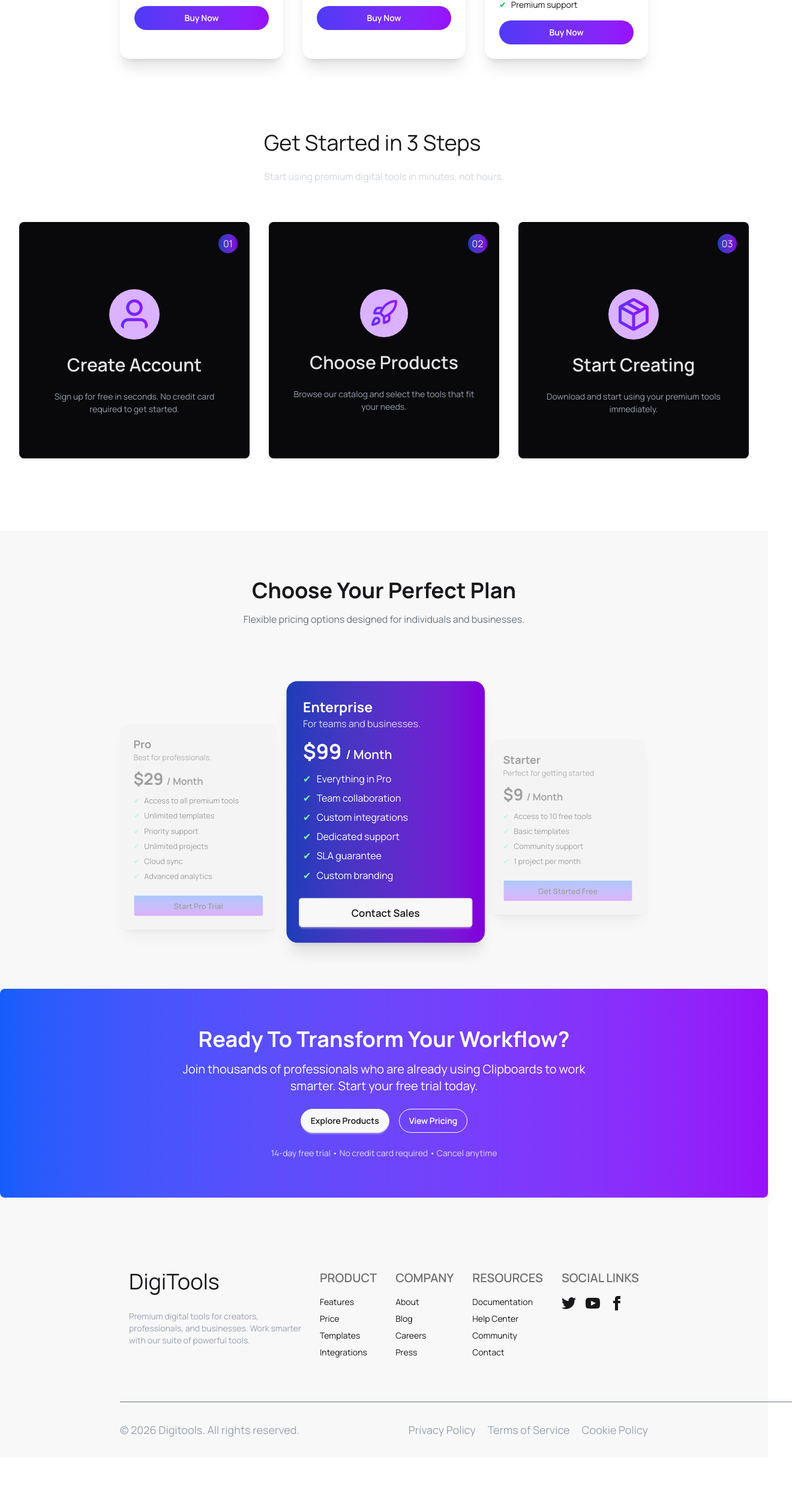
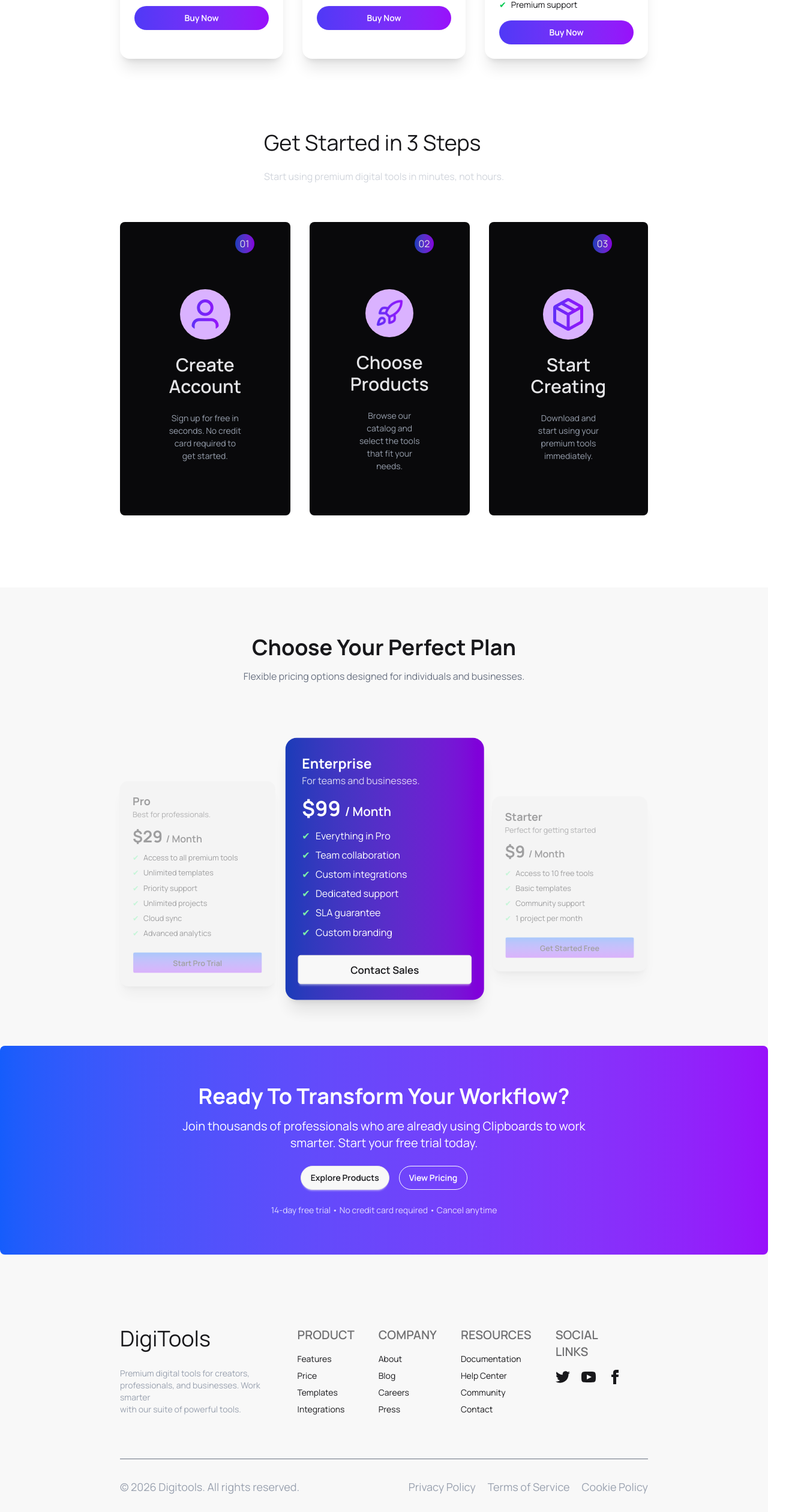
Before and after one commit to shommoKhastagir6224/B13_A6-, a React (Vite) app: page / in a window 1280 px wide. Shown: the part 2370-4890 px from the top of the page at 60% size, 1320 px wide, since content can reach past the window. Before the commit the page ends 4799 px from the top, so only its background shows below. Built offline with nearby package versions, Linux system fonts and the light colour scheme.

Commit message:
project set up   done

```diff
--- a/src/Componant/Process.jsx
+++ b/src/Componant/Process.jsx
@@ -1,7 +1,7 @@
 import React from "react";
-import User from "../assets/user.png"
-import Rocket from "../assets/rocket.png"
-import Package from "../assets/package.png"
+import User from "../assets/user.png";
+import Rocket from "../assets/rocket.png";
+import Package from "../assets/package.png";
 
 const Process = () => {
   return (
@@ -12,39 +12,63 @@ const Process = () => {
           Start using premium digital tools in minutes, not hours.
         </p>
       </div>
-            <div className="flex gap-8">
-                <div className="card bg-neutral text-neutral-content w-96">
-                    <div className="flex justify-end p-5  "><p className="bg-linear-to-r from-blue-800 to-purple-700 w-8 h-8 rounded-4xl flex justify-center items-center">01</p></div>
+      <div className="flex flex-col md:flex-row gap-8">
+        <div className="card bg-neutral text-neutral-content px-10 hover:shadow-2xl shadow-pink-300 transition duration-300 ease-in-out transform hover:-translate-y-1 hover:scale-105">
+          <div className="flex justify-end p-5  ">
+            <p className="bg-linear-to-r from-blue-800 to-purple-700 w-8 h-8 rounded-4xl flex justify-center items-center">
+              01
+            </p>
+          </div>
           <div className="card-body items-center text-center">
-                        <img src={User} className="bg-purple-300 p-3 my-4 rounded-full" alt="" />
+            <img
+              src={User}
+              className="bg-purple-300 p-3 my-4 rounded-full"
+              alt=""
+            />
             <h2 className="card-title text-3xl">Create Account</h2>
-                        <p className="py-4 mb-8 text-gray-400 md:mx-4">Sign up for free in seconds. No credit card required to get started.</p>
+            <p className="py-4 mb-8 text-gray-400 md:mx-4">
+              Sign up for free in seconds. No credit card required to get
+              started.
+            </p>
           </div>
         </div>
-                <div className="card bg-neutral text-neutral-content w-96">
-                                        <div className="flex justify-end p-5  "><p className="bg-linear-to-r from-blue-800 to-purple-700 w-8 h-8 rounded-4xl flex justify-center items-center">02</p></div>
+        <div className="card bg-neutral text-neutral-content px-10 hover:shadow-2xl shadow-pink-300  transition duration-300 ease-in-out transform hover:-translate-y-1 hover:scale-105">
+          <div className="flex justify-end p-5  ">
+            <p className="bg-linear-to-r from-blue-800 to-purple-700 w-8 h-8 rounded-4xl flex justify-center items-center">
+              02
+            </p>
+          </div>
 
           <div className="card-body items-center text-center">
             <div className="w-20 h-20 bg-purple-300  my-4 flex justify-center items-center rounded-full">
               <img src={Rocket} className="w-12" alt="" />
             </div>
             <h2 className="card-title text-3xl">Choose Products</h2>
-                        <p className="py-4 mb-8 text-gray-400 md:mx-4">Browse our catalog and select the tools
-                            that fit your needs.</p>
+            <p className="py-4 mb-8 text-gray-400 md:mx-4">
+              Browse our catalog and select the tools that fit your needs.
+            </p>
           </div>
-                </div><div className="card bg-neutral text-neutral-content w-96">
-                                        <div className="flex justify-end p-5  "><p className="bg-linear-to-r from-blue-800 to-purple-700 w-8 h-8 rounded-4xl flex justify-center items-center">03</p></div>
+        </div>
+        <div className="card bg-neutral text-neutral-content px-10 hover:shadow-2xl shadow-pink-300 transition duration-300 ease-in-out transform hover:-translate-y-1 hover:scale-105">
+          <div className="flex justify-end p-5  ">
+            <p className="bg-linear-to-r from-blue-800 to-purple-700 w-8 h-8 rounded-4xl flex justify-center items-center">
+              03
+            </p>
+          </div>
 
           <div className="card-body items-center text-center ">
-                        <img src={Package} className="bg-purple-300 p-3 my-4 rounded-full" alt="" />
+            <img
+              src={Package}
+              className="bg-purple-300 p-3 my-4 rounded-full"
+              alt=""
+            />
             <h2 className="card-title text-3xl">Start Creating</h2>
-                        <p  className="py-4 mb-8 text-gray-400 md:mx-4">Download and start using your premium
-                            tools immediately.</p>
-
+            <p className="py-4 mb-8 text-gray-400 md:mx-4">
+              Download and start using your premium tools immediately.
+            </p>
           </div>
         </div>
       </div>
-
     </div>
   );
 };
--- a/src/Componant/footer/Footer.jsx
+++ b/src/Componant/footer/Footer.jsx
@@ -3,36 +3,37 @@ import React from "react";
 const Footer = () => {
   return (
     <div className="bg-base-200">
-      <footer className=" flex justify-evenly footer sm:footer-horizontal text-base-content  pt-30 pb-18 md:px-50">
-        <aside>
+      <footer className=" md:flex justify-evenly footer  text-base-content  pt-30 pb-18 lg:px-50 ">
+        <aside className=" m-0 m-auto md:text-left">
           <p className="text-4xl pb-5">DigiTools</p>
           <p className="text-sm text-gray-400">
             Premium digital tools for creators,<br /> professionals, and businesses.
             Work smarter <br /> with our suite of powerful tools.
           </p>
         </aside>
-        <nav>
-          <h6 className="footer-title text-xl">Product</h6>
+        <div className="flex md:gap-4 lg:gap-10 md:pr-10">
+          <nav className = "flex flex-col gap-2">
+          <h6 className="footer-title text-md md:text-xl">Product</h6>
           <a className="link link-hover">Features</a>
           <a className="link link-hover">Price</a>
           <a className="link link-hover">Templates</a>
           <a className="link link-hover">Integrations</a>
         </nav>
-        <nav>
-          <h6 className="footer-title text-xl ">Company</h6>
+        <nav className = "flex flex-col gap-2">
+          <h6 className="footer-title text-md md:text-xl">Company</h6>
           <a className="link link-hover">About</a>
           <a className="link link-hover">Blog</a>
           <a className="link link-hover">Careers</a>
           <a className="link link-hover">Press</a>
         </nav>
-        <nav>
-          <h6 className="footer-title text-xl">Resources</h6>
+        <nav className = "flex flex-col gap-2">
+          <h6 className="footer-title text-md md:text-xl">Resources</h6>
           <a className="link link-hover">Documentation</a>
           <a className="link link-hover">Help Center</a>
           <a className="link link-hover">Community</a>
           <a className="link link-hover">Contact</a>
         </nav>
-        <nav>
+        <nav className = "flex flex-col gap-2">
           <h6 className="footer-title text-xl">Social Links</h6>
           <div className="grid grid-flow-col gap-4">
             <a>
@@ -70,15 +71,16 @@ const Footer = () => {
             </a>
           </div>
         </nav>
+        </div>
       </footer>
-        <hr className="text-gray-500 w-280 mx-50 "/>
+        <hr className="text-gray-500  lg:mx-50 sm:m-0"/>
 
-      <div className="flex justify-between mx-50 text-lg py-8 text-gray-400">
+      <div className="flex justify-between mx-10 lg:mx-50 md:text-lg py-8 text-gray-400">
         <div>
             <p>© {new Date().getFullYear()} Digitools. All rights reserved.</p>
         </div>
         <div>
-            <nav className="flex gap-5">
+            <nav className="flex md:gap-5">
                 <a className="link link-hover">Privacy Policy</a>
                 <a className="link link-hover">Terms of Service</a>
                 <a className="link link-hover">Cookie Policy</a>
```
Lines whose indentation alone changed are shown as unchanged.
